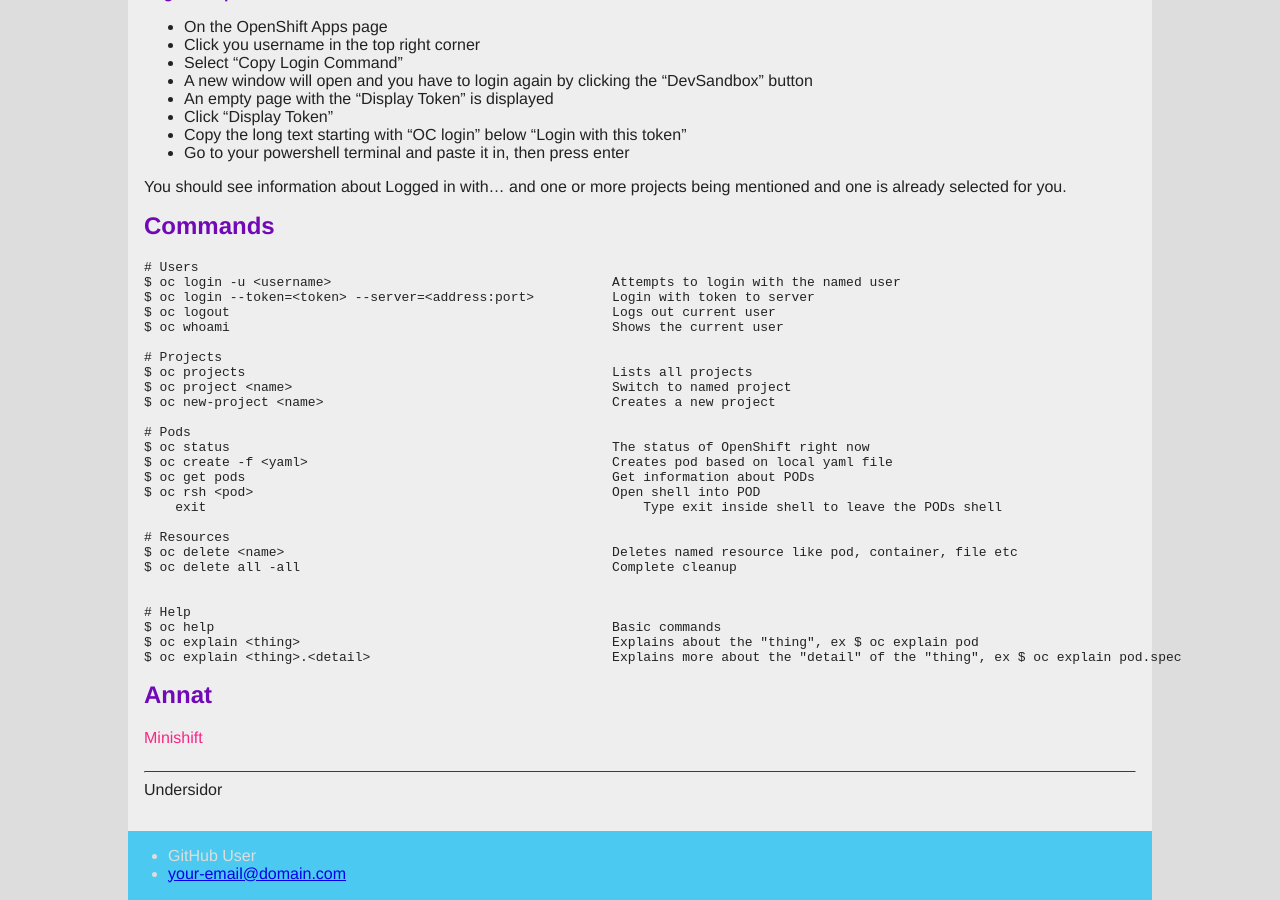
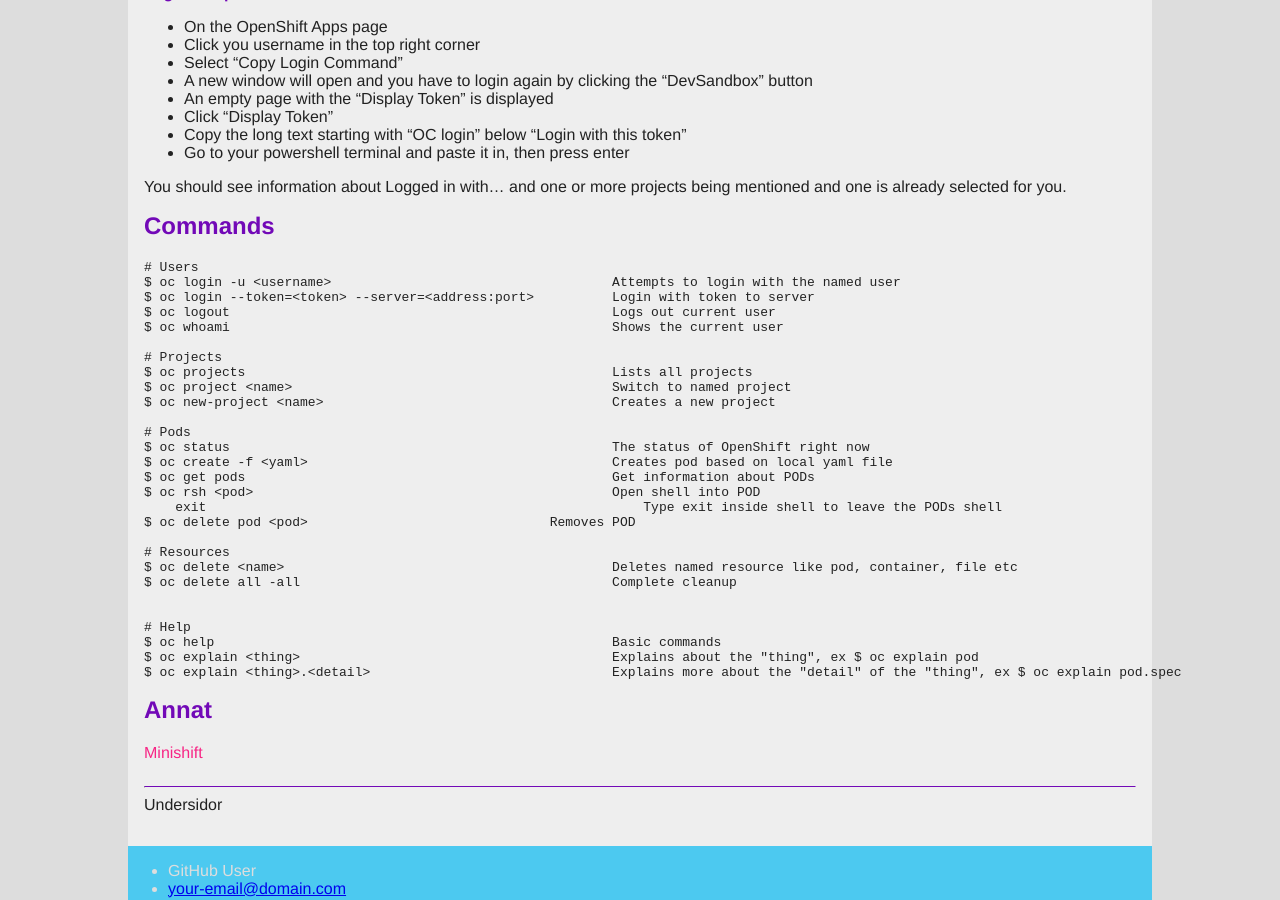
Before and after one commit to viking-cat/dokument, a Jekyll site: the page built from _pages/utveckling/openshift.md, in a window 1280 px wide and 900 px high, scrolled down 902 px. Built offline with Jekyll 4.4.1, drawn with Linux system fonts in a browser that asks for light colours.

Commit message:
Update openshift.md

```diff
--- a/_pages/utveckling/openshift.md
+++ b/_pages/utveckling/openshift.md
@@ -71,6 +71,7 @@
 $ oc get pods                                               Get information about PODs
 $ oc rsh &#60;pod&#62;                                              Open shell into POD
     exit                                                        Type exit inside shell to leave the PODs shell
+$ oc delete pod &#60;pod&#62;                               Removes POD
 
 # Resources
 $ oc delete &#60;name&#62;                                          Deletes named resource like pod, container, file etc
```
